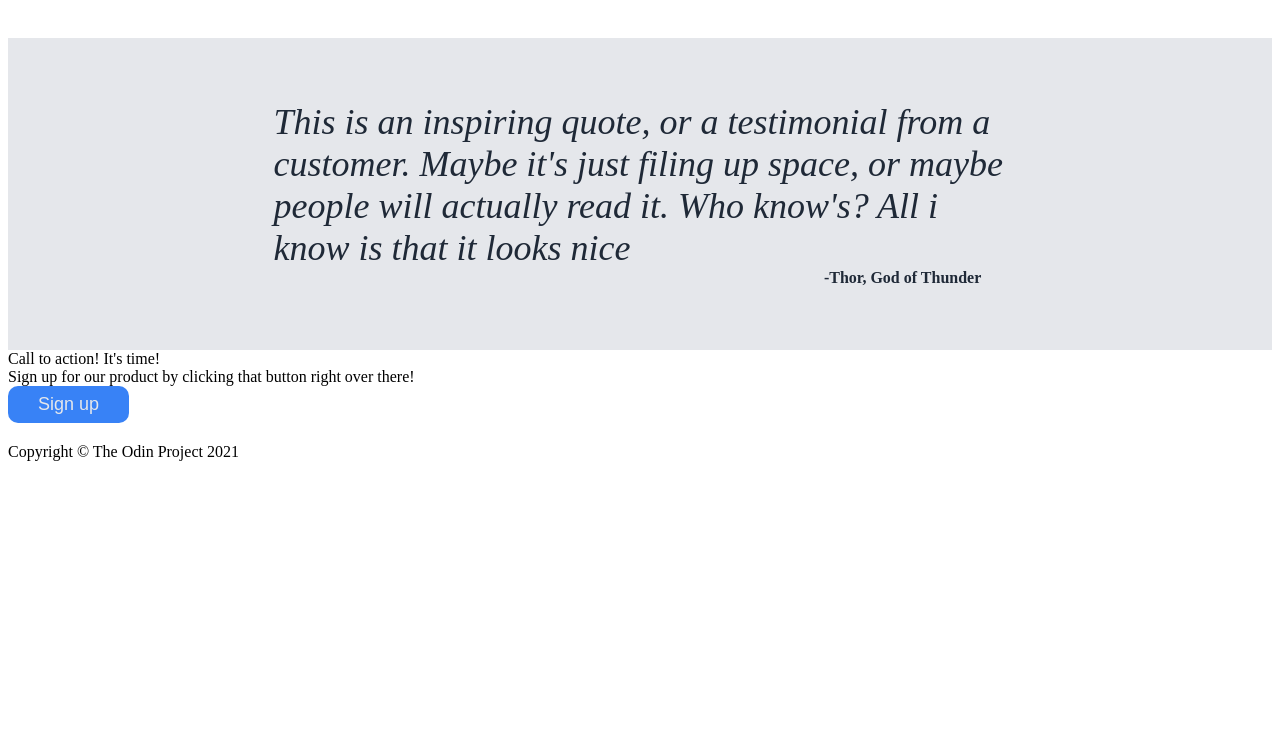
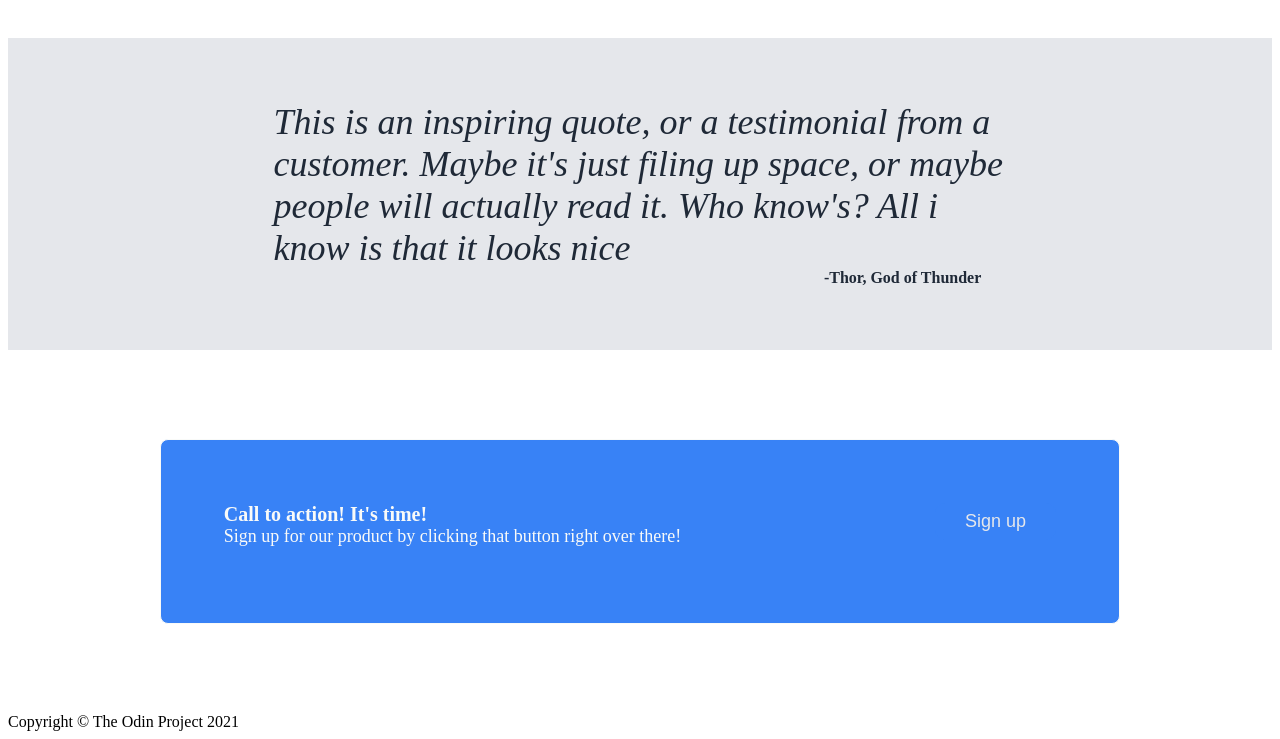
Before and after one commit to fussen1/Landing_page, a plain HTML site: page index.html in a window 1280 px wide. Shown: the part 680-1419 px from the top of the page. Before the commit the page ends 1149 px from the top, so only its background shows below. Drawn offline with Linux system fonts and the light colour scheme.

Commit message:
Edit /almost/ section index.html style.css

```diff
--- a/index.html
+++ b/index.html
@@ -52,10 +52,13 @@
             <div class="call">-Thor, God of Thunder</div>
         </div>
 
-        <div class="almost-footer">Call to action! It's time!
+        <div class="almost">
+            <div class="there">Call to action! It's time!
             <div class="ball">Sign up for our product by clicking that button right over there!</div>
+        </div>
             <button>Sign up</button>
         </div>
+
 
         <div class="footer">
             Copyright &#169 The Odin Project 2021
--- a/style.css
+++ b/style.css
@@ -1,3 +1,4 @@
+
 .header {
     background-color: #1f2937;
     color: #f9faf8;
@@ -65,7 +66,7 @@ button {
     font-size: 18px;
     padding: 8px 30px 8px 30px;
     border-radius: 10px;
-    border: 1px #3882F6;
+    border: 1px;
     margin-bottom: 20px;
 }
 
@@ -132,3 +133,33 @@ button {
     padding: 0 23% 5% 23%;
     align-self: flex-end;
 }
+
+.almost {
+    border: 1px solid;
+    background-color: #3882F6;
+    color: #f9faf8;
+    padding: 5%;
+    margin: 7% 12% 7% 12%;
+    border-radius: 8px;
+    display: flex;
+    justify-content: space-between;
+
+}
+
+.there {
+    font-size: 20px;
+    font-weight: bold;
+    display: flex;
+    flex-direction: column;
+
+}
+
+.button {
+    font-size: 20px;
+    border: 2px solid #f9faf8;
+}
+
+.ball {
+    font-size: 18px;
+    font-weight: 400;
+}
```
